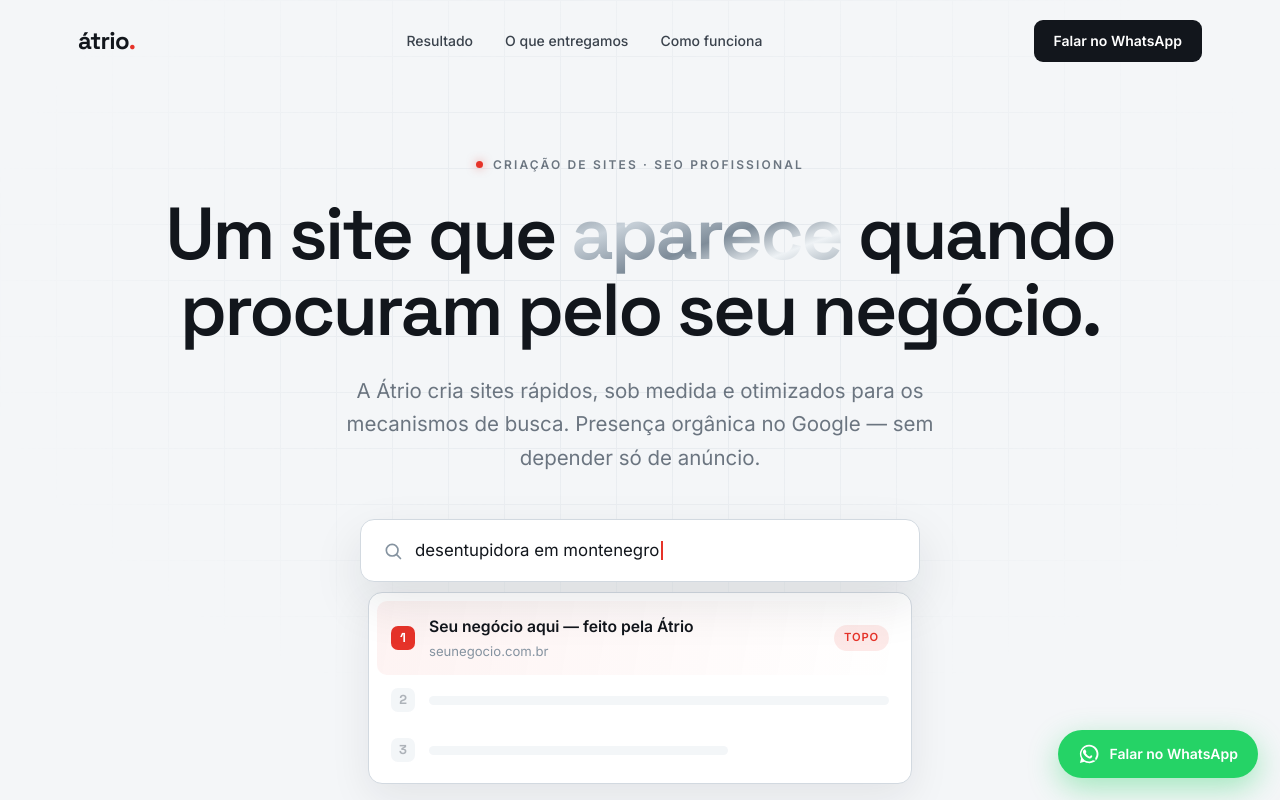
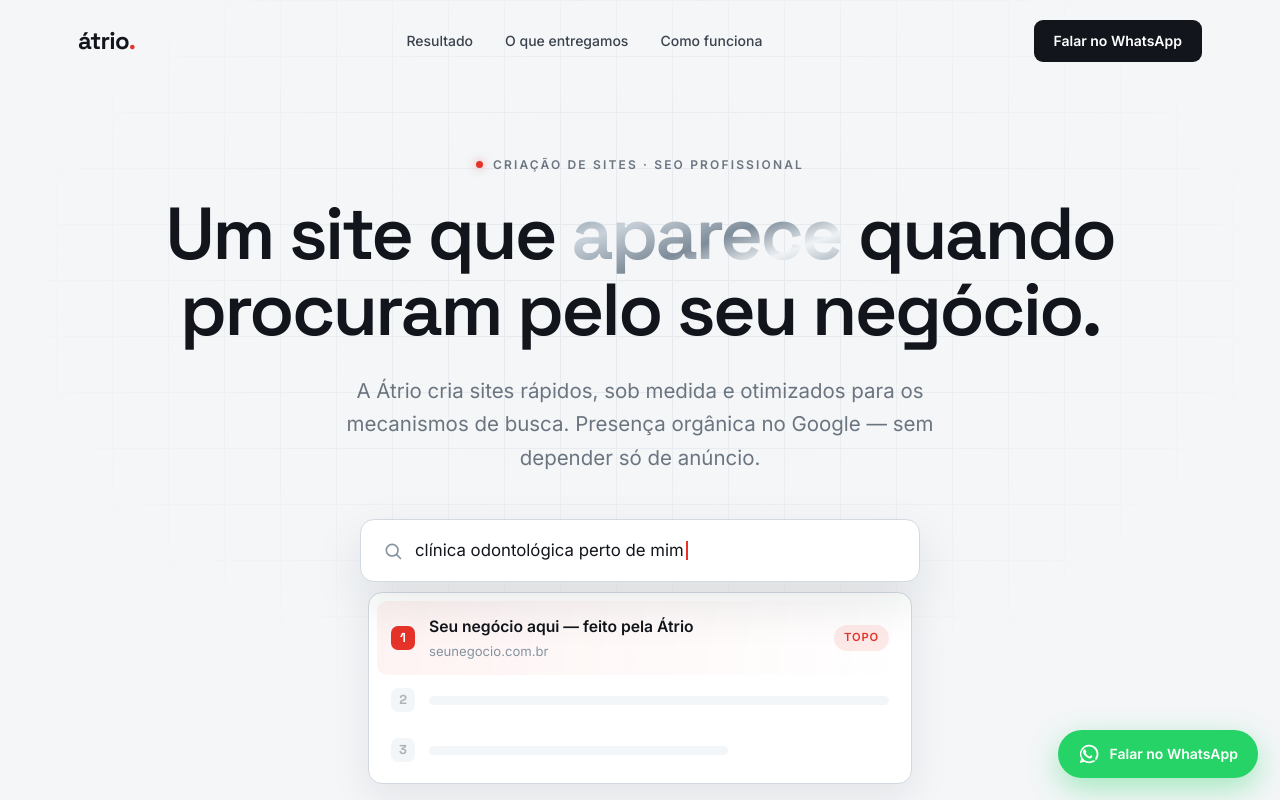
Before and after one commit to thaylonv777/landing-sites, a Next.js app: page / in a window 1280 px wide. Shown: the top 800 px of the page. Built offline with nearby package versions, Linux system fonts and the light colour scheme.

Commit message:
Update page.js

```diff
--- a/app/page.js
+++ b/app/page.js
@@ -93,7 +93,7 @@ function Hero() {
 
 /* Signature: busca que digita sozinha e revela o site subindo ao topo */
 function SearchDemo() {
-  const term = "desentupidora em montenegro";
+  const term = "clínica odontológica perto de mim";
   const [typed, setTyped] = useState("");
   const [showResults, setShowResults] = useState(false);
   const [rise, setRise] = useState(false);
```
